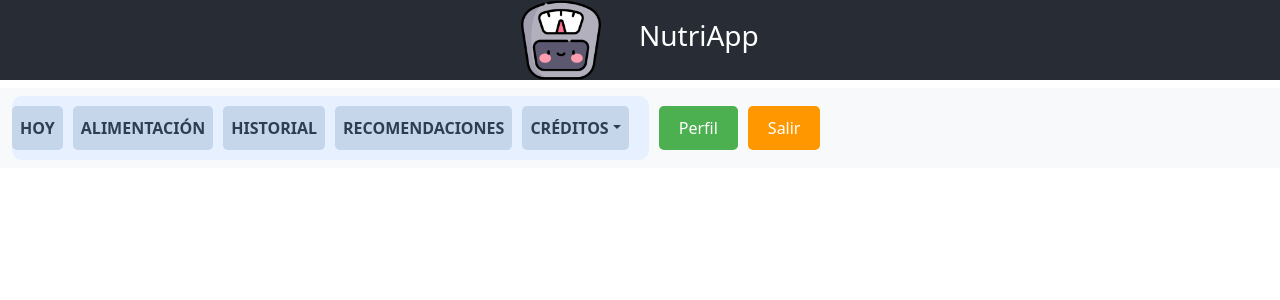
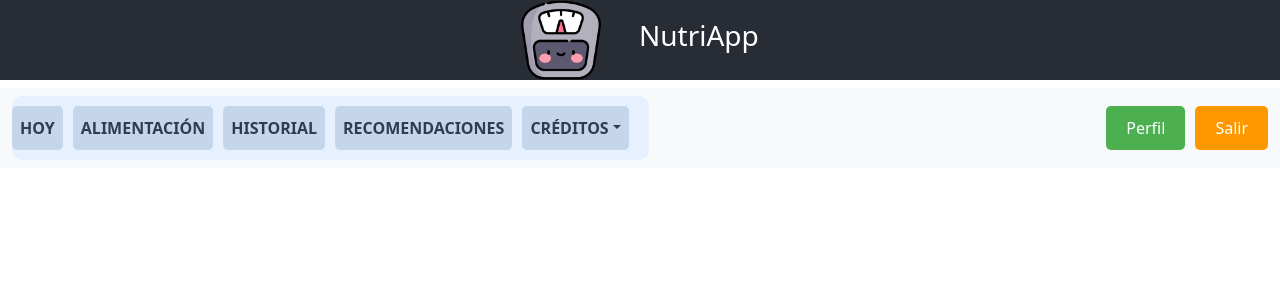
Before and after one commit to Alfesito/ISST-Grupo13-Caso-23, a React (Create React App) app in the folder frontend/: page /navbar in a window 1280 px wide. Shown: the top 300 px of the page. Built offline with nearby package versions, Linux system fonts and the light colour scheme; no server answers.

Commit message:
css Navbar para que el perfil se encuentre a la derecha

```diff
--- a/frontend/src/App.css
+++ b/frontend/src/App.css
@@ -774,8 +774,15 @@ input[type="text"]:placeholder {
 .buttons {
   display: flex;
   justify-content: flex-end;
+  margin-left: auto;
   ;
 }
+.navbar-container {
+  display: flex;
+  justify-content: space-between;
+  align-items: center;
+}
+
 
 .perfil-button {
   background-color: #4CAF50;
--- a/frontend/src/componentes/Naavbar.js
+++ b/frontend/src/componentes/Naavbar.js
@@ -22,7 +22,7 @@ function Naavbar() {
     <>
       <Header />
       <Navbar bg="light" expand="lg">
-        <Container fluid>
+        <Container fluid className="navbar-container">
           <Navbar.Toggle aria-controls="navbarScroll" />
           <Navbar.Collapse id="navbarScroll">
             <Nav
```
Also changed, not shown: 2 other files (tests, documents, lock files or other folders).
